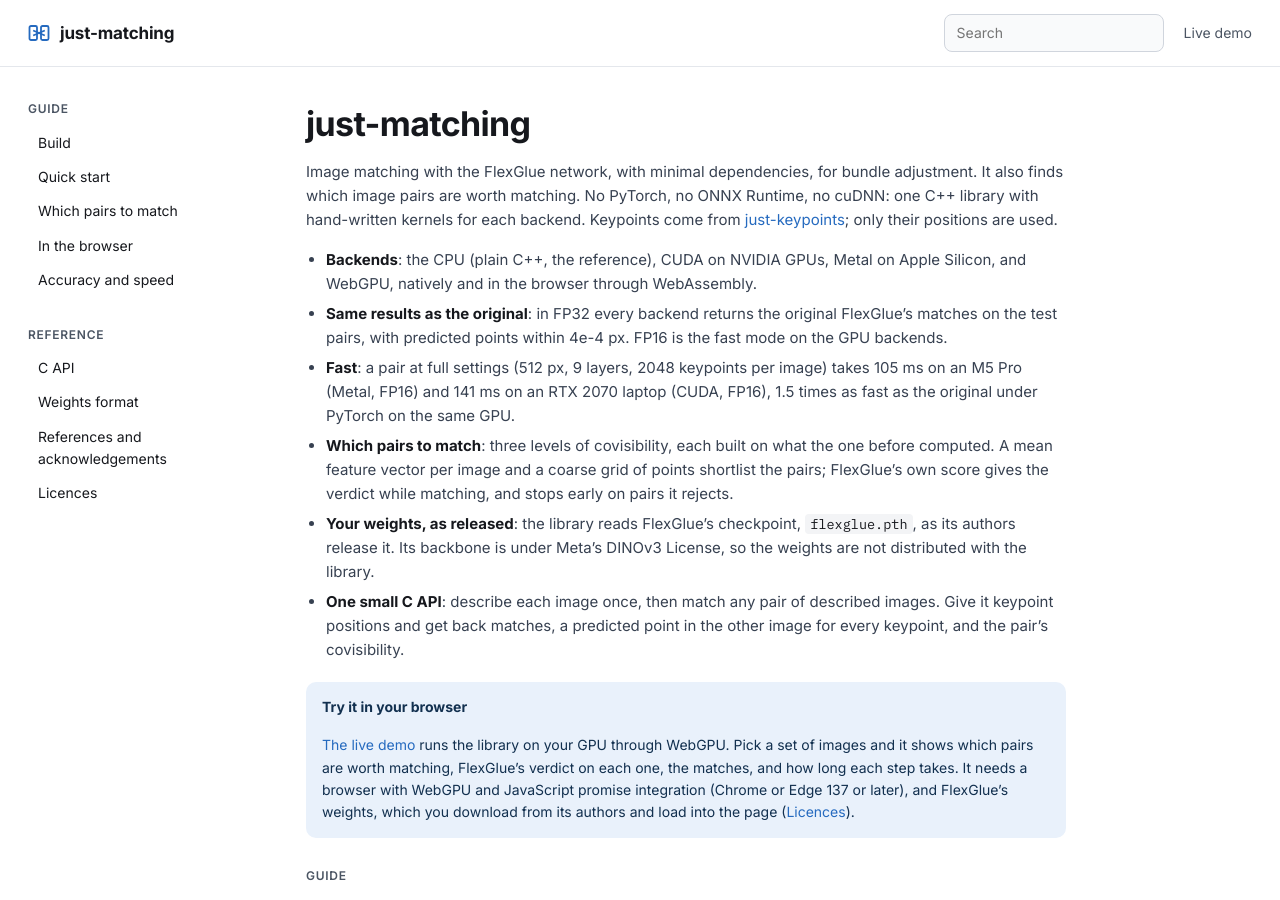
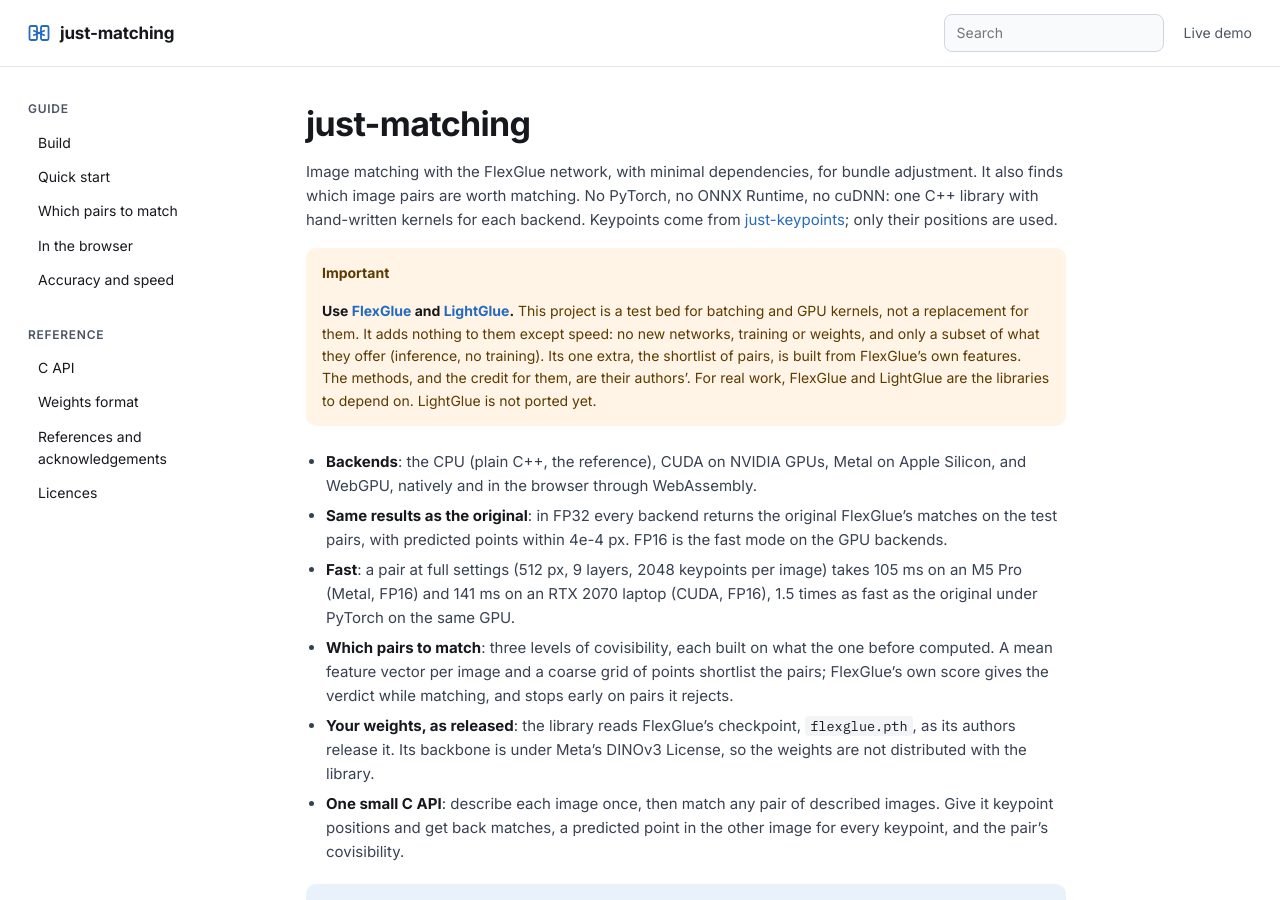
Before and after one commit to manlito/just-matching, a Sphinx documentation site: the page built from docs/index.md, in a window 1280 px wide and 900 px high. Built offline with Sphinx 7.4.7, drawn with Linux system fonts in a browser that asks for light colours.

Commit message:
README and docs: point users to FlexGlue and LightGlue
A note at the top of both, like poselib-gpu's for PoseLib: this is a test bed
for batching and GPU kernels, not a replacement for the original networks.
The shortlist is named as the one extra, and LightGlue as not ported yet.

Co-Authored-By: Claude Opus 5.5 <noreply@anthropic.com>

```diff
--- a/docs/index.md
+++ b/docs/index.md
@@ -4,6 +4,14 @@ Image matching with the FlexGlue network, with minimal dependencies, for bundle
 which image pairs are worth matching. No PyTorch, no ONNX Runtime, no cuDNN: one C++ library with hand-written
 kernels for each backend. Keypoints come from
 [just-keypoints](https://just-keypoints.pages.dev); only their positions are used.
+
+:::{important}
+**Use [FlexGlue](https://github.com/cvg/FlexGlue) and [LightGlue](https://github.com/cvg/LightGlue).** This
+project is a test bed for batching and GPU kernels, not a replacement for them. It adds nothing to them except
+speed: no new networks, training or weights, and only a subset of what they offer (inference, no training). Its one
+extra, the shortlist of pairs, is built from FlexGlue's own features. The methods, and the credit for them, are
+their authors'. For real work, FlexGlue and LightGlue are the libraries to depend on. LightGlue is not ported yet.
+:::
 
 - **Backends**: the CPU (plain C++, the reference), CUDA on NVIDIA GPUs, Metal on Apple Silicon, and
   WebGPU, natively and in the browser through WebAssembly.
```
Also changed, not shown: README.md (+8 -0 lines).
